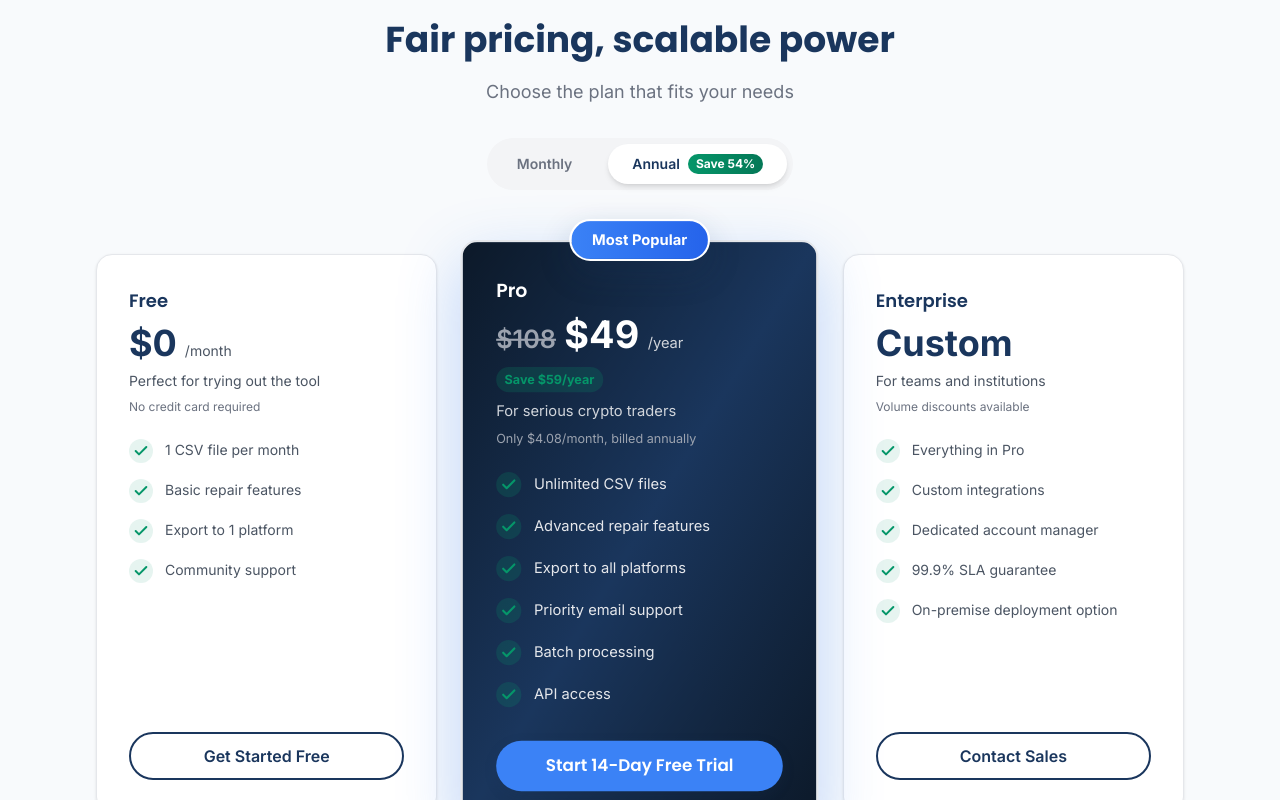
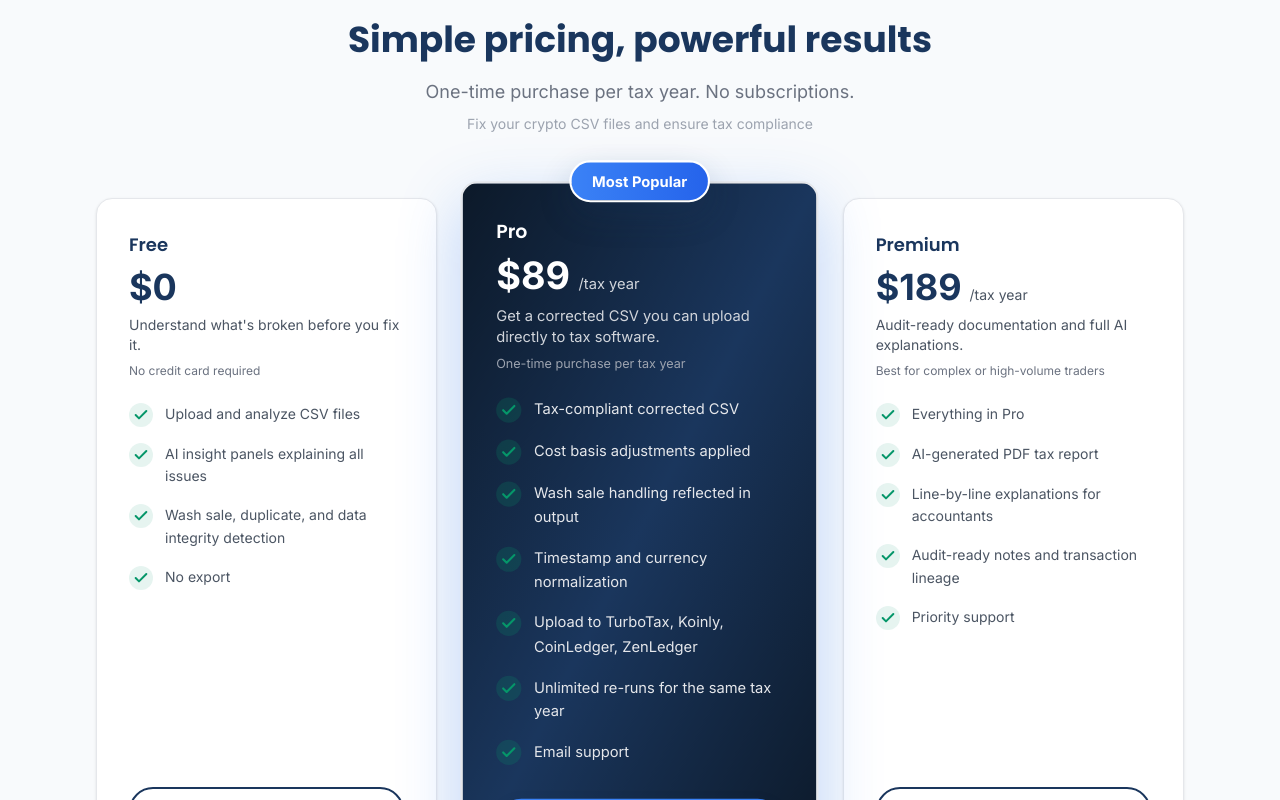
Before and after one commit to Sean-Bravo/trw, a Next.js app: page / in a window 1280 px wide. Shown: the part 7020-7820 px from the top of the page. Built offline with nearby package versions, Linux system fonts and the light colour scheme.

Commit message:
update pricing

```diff
--- a/components/marketing/Pricing.tsx
+++ b/components/marketing/Pricing.tsx
@@ -1,10 +1,9 @@
 'use client';
 
-import React, { useState } from 'react';
+import React from 'react';
 import { Container } from '../layout/Container';
 import { Card } from '../ui/Card';
 import { Button } from '../ui/Button';
-import { Badge } from '../ui/Badge';
 import { Check } from 'lucide-react';
 
 interface PricingPlan {
@@ -17,166 +16,83 @@ interface PricingPlan {
   variant: 'primary' | 'secondary';
   subtitle: string;
   popular?: boolean;
-  originalPrice?: string;
-  savings?: string;
 }
 
-const pricingData: Record<'monthly' | 'annual', PricingPlan[]> = {
-  monthly: [
+const pricingData: PricingPlan[] = [
   {
     name: 'Free',
     price: '$0',
-      period: '/month',
-      description: 'Perfect for trying out the tool',
+    period: '',
+    description: "Understand what's broken before you fix it.",
     features: [
-        '1 CSV file per month',
-        'Basic repair features',
-        'Export to 1 platform',
-        'Community support',
+      'Upload and analyze CSV files',
+      'AI insight panels explaining all issues',
+      'Wash sale, duplicate, and data integrity detection',
+      'No export',
     ],
-      cta: 'Get Started Free',
-      variant: 'secondary' as const,
+    cta: 'Analyze My CSV',
+    variant: 'secondary',
     subtitle: 'No credit card required',
   },
   {
     name: 'Pro',
-      price: '$9',
-      period: '/month',
-      description: 'For serious crypto traders',
+    price: '$89',
+    period: '/tax year',
+    description: 'Get a corrected CSV you can upload directly to tax software.',
     features: [
-        'Unlimited CSV files',
-        'Advanced repair features',
-        'Export to all platforms',
-        'Priority email support',
-        'Batch processing',
-        'API access',
+      'Tax-compliant corrected CSV',
+      'Cost basis adjustments applied',
+      'Wash sale handling reflected in output',
+      'Timestamp and currency normalization',
+      'Upload to TurboTax, Koinly, CoinLedger, ZenLedger',
+      'Unlimited re-runs for the same tax year',
+      'Email support',
     ],
-      cta: 'Start 14-Day Free Trial',
-      variant: 'primary' as const,
+    cta: 'Download Fixed CSV',
+    variant: 'primary',
     popular: true,
-      subtitle: 'Billed monthly',
+    subtitle: 'One-time purchase per tax year',
   },
   {
-      name: 'Enterprise',
-      price: 'Custom',
-      period: '',
-      description: 'For teams and institutions',
+    name: 'Premium',
+    price: '$189',
+    period: '/tax year',
+    description: 'Audit-ready documentation and full AI explanations.',
     features: [
       'Everything in Pro',
-        'Custom integrations',
-        'Dedicated account manager',
-        '99.9% SLA guarantee',
-        'On-premise deployment option',
+      'AI-generated PDF tax report',
+      'Line-by-line explanations for accountants',
+      'Audit-ready notes and transaction lineage',
+      'Priority support',
     ],
-      cta: 'Contact Sales',
-      variant: 'secondary' as const,
-      subtitle: 'Volume discounts available',
+    cta: 'Get Audit-Ready Output',
+    variant: 'secondary',
+    subtitle: 'Best for complex or high-volume traders',
   },
-  ],
-  annual: [
-    {
-      name: 'Free',
-      price: '$0',
-      period: '/month',
-      description: 'Perfect for trying out the tool',
-      features: [
-        '1 CSV file per month',
-        'Basic repair features',
-        'Export to 1 platform',
-        'Community support',
-      ],
-      cta: 'Get Started Free',
-      variant: 'secondary' as const,
-      subtitle: 'No credit card required',
-    },
-    {
-      name: 'Pro',
-      price: '$49',
-      period: '/year',
-      originalPrice: '$108',
-      description: 'For serious crypto traders',
-      features: [
-        'Unlimited CSV files',
-        'Advanced repair features',
-        'Export to all platforms',
-        'Priority email support',
-        'Batch processing',
-        'API access',
-      ],
-      cta: 'Start 14-Day Free Trial',
-      variant: 'primary' as const,
-      popular: true,
-      subtitle: 'Only $4.08/month, billed annually',
-      savings: 'Save $59/year',
-    },
-    {
-      name: 'Enterprise',
-      price: 'Custom',
-      period: '',
-      description: 'For teams and institutions',
-      features: [
-        'Everything in Pro',
-        'Custom integrations',
-        'Dedicated account manager',
-        '99.9% SLA guarantee',
-        'On-premise deployment option',
-      ],
-      cta: 'Contact Sales',
-      variant: 'secondary' as const,
-      subtitle: 'Volume discounts available',
-    },
-  ],
-};
+];
 
 export function Pricing() {
-  const [billingCycle, setBillingCycle] = useState<'monthly' | 'annual'>('annual');
-  const plans = pricingData[billingCycle];
-
   return (
     <section id="pricing" className="bg-slate-50 py-24 sm:py-32">
       <Container>
         <div className="text-center mb-16">
           <h2 className="font-poppins text-3xl sm:text-4xl font-bold text-[#1a365d] mb-4 leading-tight">
-            Fair pricing, scalable power
+            Simple pricing, powerful results
           </h2>
-          <p className="text-lg text-[#6b7280] mb-8">Choose the plan that fits your needs</p>
-
-          {/* Billing Toggle */}
-          <div className="inline-flex items-center gap-3 p-1.5 bg-[#f3f4f6] rounded-full">
-            <button
-              type="button"
-              onClick={() => setBillingCycle('monthly')}
-              className={`px-6 py-2.5 rounded-full text-sm font-semibold transition-all duration-300 ${
-                billingCycle === 'monthly'
-                  ? 'bg-white text-[#1a365d] shadow-md'
-                  : 'text-[#6b7280] hover:text-[#1a365d]'
-              }`}
-            >
-              Monthly
-            </button>
-            <button
-              type="button"
-              onClick={() => setBillingCycle('annual')}
-              className={`px-6 py-2.5 rounded-full text-sm font-semibold transition-all duration-300 flex items-center gap-2 ${
-                billingCycle === 'annual'
-                  ? 'bg-white text-[#1a365d] shadow-md'
-                  : 'text-[#6b7280] hover:text-[#1a365d]'
-              }`}
-            >
-              Annual
-              <span className="inline-flex items-center px-2 py-0.5 bg-gradient-to-r from-[#059669] to-[#047857] text-white text-xs font-bold rounded-full">
-                Save 54%
-              </span>
-            </button>
-          </div>
+          <p className="text-lg text-[#6b7280] mb-2">
+            One-time purchase per tax year. No subscriptions.
+          </p>
+          <p className="text-sm text-[#9ca3af]">
+            Fix your crypto CSV files and ensure tax compliance
+          </p>
         </div>
 
         <div className="max-w-6xl mx-auto grid grid-cols-1 md:grid-cols-3 gap-8 items-stretch">
-          {plans.map((plan, index) => {
+          {pricingData.map((plan, index) => {
             const isPro = plan.popular;
             return (
               <div
-                key={`${billingCycle}-${index}`}
+                key={index}
                 className={`relative ${isPro ? 'md:scale-105 z-20' : 'z-10'} animate-in fade-in slide-in-from-bottom-4 duration-500`}
                 style={{ animationDelay: `${index * 100}ms` }}
               >
@@ -203,15 +119,6 @@ export function Pricing() {
                       {plan.name}
                     </h3>
                     <div className="flex items-baseline mb-2">
-                      {plan.originalPrice && billingCycle === 'annual' && (
-                        <span
-                          className={`text-2xl font-semibold line-through mr-2 ${
-                            isPro ? 'text-[#9ca3af]' : 'text-[#9ca3af]'
-                          }`}
-                        >
-                          {plan.originalPrice}
-                        </span>
-                      )}
                       <span
                         className={`text-4xl font-bold ${
                           isPro ? 'text-white' : 'text-[#1a365d]'
@@ -229,13 +136,6 @@ export function Pricing() {
                         </span>
                       )}
                     </div>
-                    {plan.savings && billingCycle === 'annual' && (
-                      <div className="mb-2">
-                        <span className="inline-flex items-center px-2 py-1 bg-[#059669]/20 text-[#059669] text-xs font-bold rounded-full">
-                          {plan.savings}
-                        </span>
-                      </div>
-                    )}
                     <p
                       className={`text-sm ${
                         isPro ? 'text-[#d1d5db]' : 'text-[#4b5563]'
@@ -257,9 +157,11 @@ export function Pricing() {
                   <ul className="space-y-4 mb-8 flex-grow">
                     {plan.features.map((feature, i) => (
                       <li key={i} className="flex items-start gap-3">
-                        <div className={`flex-shrink-0 w-6 h-6 rounded-full flex items-center justify-center ${
+                        <div
+                          className={`flex-shrink-0 w-6 h-6 rounded-full flex items-center justify-center ${
                             isPro ? 'bg-[#059669]/20' : 'bg-[#059669]/10'
-                        }`}>
+                          }`}
+                        >
                           <Check
                             className="h-4 w-4 text-[#059669] font-bold"
                             strokeWidth={3}
```
Lines whose indentation alone changed are shown as unchanged.
